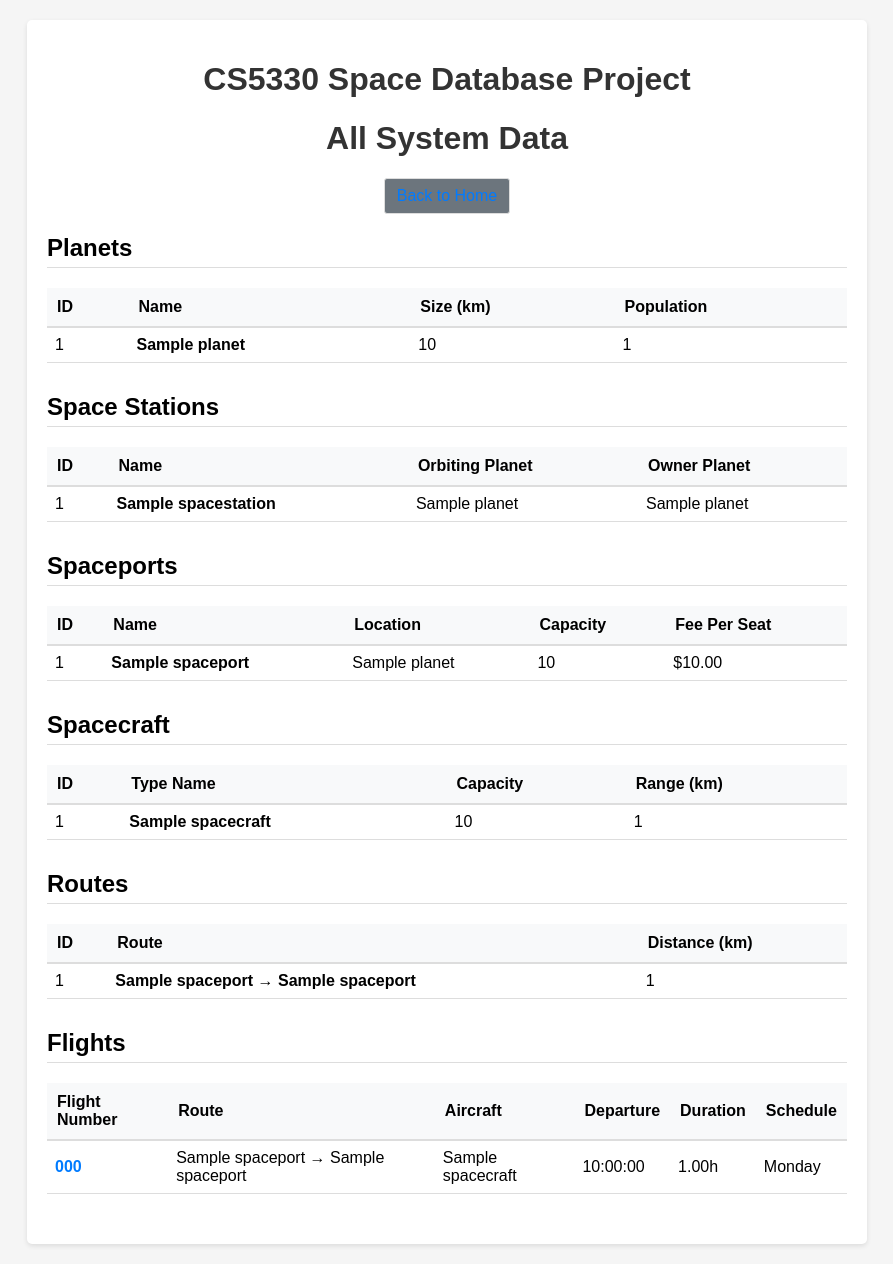
After one commit to WadeOpulentity/CS5330-Project, a Flask app: page /all-data in a window 1280 px wide. The commit adds this page. Shown: the whole page, without its empty margins (193-1086 px from the left). Run offline with Flask 3, Linux system fonts and the light colour scheme; tables that the repository leaves empty hold one stand-in row (values such as "Sample post").

Commit message:
Last changes

```diff
--- a/app/models.py
+++ b/app/models.py
@@ -134,6 +134,77 @@ def get_dashboard_data():
 
     return dashboard
 
+def get_all_data():
+    """Get all data from all tables for the comprehensive view."""
+    db = get_db()
+    cursor = db.cursor(dictionary=True)
+
+    data = {}
+
+    # Get all planets
+    cursor.execute("SELECT * FROM Planets ORDER BY name")
+    data['planets'] = cursor.fetchall()
+
+    # Get all space stations with planet names
+    cursor.execute("""
+        SELECT ss.*,
+               p1.name as orbiting_planet_name,
+               p2.name as owner_planet_name
+        FROM SpaceStations ss
+        LEFT JOIN Planets p1 ON ss.orbiting_planet_id = p1.id
+        LEFT JOIN Planets p2 ON ss.owner_planet_id = p2.id
+        ORDER BY ss.name
+    """)
+    data['space_stations'] = cursor.fetchall()
+
+    # Get all spaceports with location info
+    cursor.execute("""
+        SELECT sp.*,
+               p.name as planet_name,
+               ss.name as station_name
+        FROM Spaceports sp
+        LEFT JOIN Planets p ON sp.planet_id = p.id
+        LEFT JOIN SpaceStations ss ON sp.station_id = ss.id
+        ORDER BY sp.name
+    """)
+    data['spaceports'] = cursor.fetchall()
+
+    # Get all spacecraft
+    cursor.execute("SELECT * FROM Spacecraft ORDER BY type_name")
+    data['spacecraft'] = cursor.fetchall()
+
+    # Get all routes with spaceport names
+    cursor.execute("""
+        SELECT r.*,
+               s1.name as origin_name,
+               s2.name as destination_name
+        FROM Routes r
+        JOIN Spaceports s1 ON r.origin_spaceport_id = s1.id
+        JOIN Spaceports s2 ON r.destination_spaceport_id = s2.id
+        ORDER BY s1.name, s2.name
+    """)
+    data['routes'] = cursor.fetchall()
+
+    # Get all flights with detailed info
+    cursor.execute("""
+        SELECT f.*,
+               s1.name as origin_name,
+               s2.name as destination_name,
+               sc.type_name as spacecraft_type,
+               GROUP_CONCAT(fs.day_of_week ORDER BY fs.day_of_week) as schedule_days
+        FROM Flights f
+        JOIN Routes r ON f.route_id = r.id
+        JOIN Spaceports s1 ON r.origin_spaceport_id = s1.id
+        JOIN Spaceports s2 ON r.destination_spaceport_id = s2.id
+        JOIN Spacecraft sc ON f.spacecraft_id = sc.id
+        LEFT JOIN FlightSchedules fs ON f.flight_number = fs.flight_number
+        GROUP BY f.flight_number
+        ORDER BY f.flight_number
+    """)
+    data['flights'] = cursor.fetchall()
+
+    return data
+
 def find_flights_on_route(origin_id, destination_id):
     """
     find the flights and the details about those flights on the rotue on.
--- /dev/null
+++ b/app/templates/all_data.html
@@ -0,0 +1,188 @@
+{% extends "base.html" %}
+
+{% block title %}All Data - Space Management System{% endblock %}
+
+{% block content %}
+<div style="text-align: center; margin-bottom: 20px;">
+    <h1>All System Data</h1>
+    <a href="{{ url_for('index') }}" class="btn btn-secondary">Back to Home</a>
+</div>
+
+<!-- Planets -->
+<div class="section">
+    <h2 style="color: black;">Planets</h2>
+    {% if data.planets %}
+    <table style="width: 100%; border-collapse: collapse; margin-bottom: 30px;">
+        <thead style="background-color: #f8f9fa; color: black; font-weight: bold;">
+            <tr>
+                <th style="padding: 10px; text-align: left; border-bottom: 2px solid #ddd;">ID</th>
+                <th style="padding: 10px; text-align: left; border-bottom: 2px solid #ddd;">Name</th>
+                <th style="padding: 10px; text-align: left; border-bottom: 2px solid #ddd;">Size (km)</th>
+                <th style="padding: 10px; text-align: left; border-bottom: 2px solid #ddd;">Population</th>
+            </tr>
+        </thead>
+        <tbody>
+            {% for planet in data.planets %}
+            <tr style="border-bottom: 1px solid #ddd;">
+                <td style="padding: 8px;">{{ planet.id }}</td>
+                <td style="padding: 8px; font-weight: bold;">{{ planet.name }}</td>
+                <td style="padding: 8px;">{{ "{:,}".format(planet.size) }}</td>
+                <td style="padding: 8px;">{{ "{:,}".format(planet.population) }}</td>
+            </tr>
+            {% endfor %}
+        </tbody>
+    </table>
+    {% else %}
+    <p>No planets found.</p>
+    {% endif %}
+</div>
+
+<!-- Space Stations -->
+<div class="section">
+    <h2 style="color: black;">Space Stations</h2>
+    {% if data.space_stations %}
+    <table style="width: 100%; border-collapse: collapse; margin-bottom: 30px;">
+        <thead style="background-color: #f8f9fa; color: black; font-weight: bold;">
+            <tr>
+                <th style="padding: 10px; text-align: left; border-bottom: 2px solid #ddd;">ID</th>
+                <th style="padding: 10px; text-align: left; border-bottom: 2px solid #ddd;">Name</th>
+                <th style="padding: 10px; text-align: left; border-bottom: 2px solid #ddd;">Orbiting Planet</th>
+                <th style="padding: 10px; text-align: left; border-bottom: 2px solid #ddd;">Owner Planet</th>
+            </tr>
+        </thead>
+        <tbody>
+            {% for station in data.space_stations %}
+            <tr style="border-bottom: 1px solid #ddd;">
+                <td style="padding: 8px;">{{ station.id }}</td>
+                <td style="padding: 8px; font-weight: bold;">{{ station.name }}</td>
+                <td style="padding: 8px;">{{ station.orbiting_planet_name if station.orbiting_planet_name else 'Deep Space' }}</td>
+                <td style="padding: 8px;">{{ station.owner_planet_name }}</td>
+            </tr>
+            {% endfor %}
+        </tbody>
+    </table>
+    {% else %}
+    <p>No space stations found.</p>
+    {% endif %}
+</div>
+
+<!-- Spaceports -->
+<div class="section">
+    <h2 style="color: black;">Spaceports</h2>
+    {% if data.spaceports %}
+    <table style="width: 100%; border-collapse: collapse; margin-bottom: 30px;">
+        <thead style="background-color: #f8f9fa; color: black; font-weight: bold;">
+            <tr>
+                <th style="padding: 10px; text-align: left; border-bottom: 2px solid #ddd;">ID</th>
+                <th style="padding: 10px; text-align: left; border-bottom: 2px solid #ddd;">Name</th>
+                <th style="padding: 10px; text-align: left; border-bottom: 2px solid #ddd;">Location</th>
+                <th style="padding: 10px; text-align: left; border-bottom: 2px solid #ddd;">Capacity</th>
+                <th style="padding: 10px; text-align: left; border-bottom: 2px solid #ddd;">Fee Per Seat</th>
+            </tr>
+        </thead>
+        <tbody>
+            {% for spaceport in data.spaceports %}
+            <tr style="border-bottom: 1px solid #ddd;">
+                <td style="padding: 8px;">{{ spaceport.id }}</td>
+                <td style="padding: 8px; font-weight: bold;">{{ spaceport.name }}</td>
+                <td style="padding: 8px;">{{ spaceport.planet_name if spaceport.planet_name else spaceport.station_name if spaceport.station_name else 'Unknown' }}</td>
+                <td style="padding: 8px;">{{ spaceport.capacity if spaceport.capacity else 'N/A' }}</td>
+                <td style="padding: 8px;">${{ "%.2f"|format(spaceport.fee_per_seat) if spaceport.fee_per_seat else 'N/A' }}</td>
+            </tr>
+            {% endfor %}
+        </tbody>
+    </table>
+    {% else %}
+    <p>No spaceports found.</p>
+    {% endif %}
+</div>
+
+<!-- Spacecraft -->
+<div class="section">
+    <h2 style="color: black;">Spacecraft</h2>
+    {% if data.spacecraft %}
+    <table style="width: 100%; border-collapse: collapse; margin-bottom: 30px;">
+        <thead style="background-color: #f8f9fa; color: black; font-weight: bold;">
+            <tr>
+                <th style="padding: 10px; text-align: left; border-bottom: 2px solid #ddd;">ID</th>
+                <th style="padding: 10px; text-align: left; border-bottom: 2px solid #ddd;">Type Name</th>
+                <th style="padding: 10px; text-align: left; border-bottom: 2px solid #ddd;">Capacity</th>
+                <th style="padding: 10px; text-align: left; border-bottom: 2px solid #ddd;">Range (km)</th>
+            </tr>
+        </thead>
+        <tbody>
+            {% for craft in data.spacecraft %}
+            <tr style="border-bottom: 1px solid #ddd;">
+                <td style="padding: 8px;">{{ craft.id }}</td>
+                <td style="padding: 8px; font-weight: bold;">{{ craft.type_name }}</td>
+                <td style="padding: 8px;">{{ craft.capacity if craft.capacity else 'N/A' }}</td>
+                <td style="padding: 8px;">{{ "{:,}".format(craft.range_km) if craft.range_km else 'N/A' }}</td>
+            </tr>
+            {% endfor %}
+        </tbody>
+    </table>
+    {% else %}
+    <p>No spacecraft found.</p>
+    {% endif %}
+</div>
+
+<!-- Routes -->
+<div class="section">
+    <h2 style="color: black;">Routes</h2>
+    {% if data.routes %}
+    <table style="width: 100%; border-collapse: collapse; margin-bottom: 30px;">
+        <thead style="background-color: #f8f9fa; color: black; font-weight: bold;">
+            <tr>
+                <th style="padding: 10px; text-align: left; border-bottom: 2px solid #ddd;">ID</th>
+                <th style="padding: 10px; text-align: left; border-bottom: 2px solid #ddd;">Route</th>
+                <th style="padding: 10px; text-align: left; border-bottom: 2px solid #ddd;">Distance (km)</th>
+            </tr>
+        </thead>
+        <tbody>
+            {% for route in data.routes %}
+            <tr style="border-bottom: 1px solid #ddd;">
+                <td style="padding: 8px;">{{ route.id }}</td>
+                <td style="padding: 8px; font-weight: bold;">{{ route.origin_name }} → {{ route.destination_name }}</td>
+                <td style="padding: 8px;">{{ "{:,}".format(route.distance) if route.distance else 'N/A' }}</td>
+            </tr>
+            {% endfor %}
+        </tbody>
+    </table>
+    {% else %}
+    <p>No routes found.</p>
+    {% endif %}
+</div>
+
+<!-- Flights -->
+<div class="section">
+    <h2 style="color: black;">Flights</h2>
+    {% if data.flights %}
+    <table style="width: 100%; border-collapse: collapse; margin-bottom: 30px;">
+        <thead style="background-color: #f8f9fa; color: black; font-weight: bold;">
+            <tr>
+                <th style="padding: 10px; text-align: left; border-bottom: 2px solid #ddd;">Flight Number</th>
+                <th style="padding: 10px; text-align: left; border-bottom: 2px solid #ddd;">Route</th>
+                <th style="padding: 10px; text-align: left; border-bottom: 2px solid #ddd;">Aircraft</th>
+                <th style="padding: 10px; text-align: left; border-bottom: 2px solid #ddd;">Departure</th>
+                <th style="padding: 10px; text-align: left; border-bottom: 2px solid #ddd;">Duration</th>
+                <th style="padding: 10px; text-align: left; border-bottom: 2px solid #ddd;">Schedule</th>
+            </tr>
+        </thead>
+        <tbody>
+            {% for flight in data.flights %}
+            <tr style="border-bottom: 1px solid #ddd;">
+                <td style="padding: 8px; font-weight: bold; color: #007bff;">{{ flight.flight_number }}</td>
+                <td style="padding: 8px;">{{ flight.origin_name }} → {{ flight.destination_name }}</td>
+                <td style="padding: 8px;">{{ flight.spacecraft_type }}</td>
+                <td style="padding: 8px;">{{ flight.departure_time if flight.departure_time else 'N/A' }}</td>
+                <td style="padding: 8px;">{{ (flight.flight_time_hours ~ 'h') if flight.flight_time_hours else 'N/A' }}</td>
+                <td style="padding: 8px;">{{ flight.schedule_days if flight.schedule_days else 'No schedule' }}</td>
+            </tr>
+            {% endfor %}
+        </tbody>
+    </table>
+    {% else %}
+    <p>No flights found.</p>
+    {% endif %}
+</div>
+{% endblock %}
```
Also changed, not shown: app/__init__.py (+115 -2 lines), app/modules/data_entry/routes.py (+34 -1 lines), app/templates/customer/all_flights.html (added, +46 -0 lines), app/templates/customer/book_flight.html (added, +73 -0 lines), app/templates/data_entry/add_planet.html (+4 -4 lines), app/templates/index.html (+12 -0 lines).
